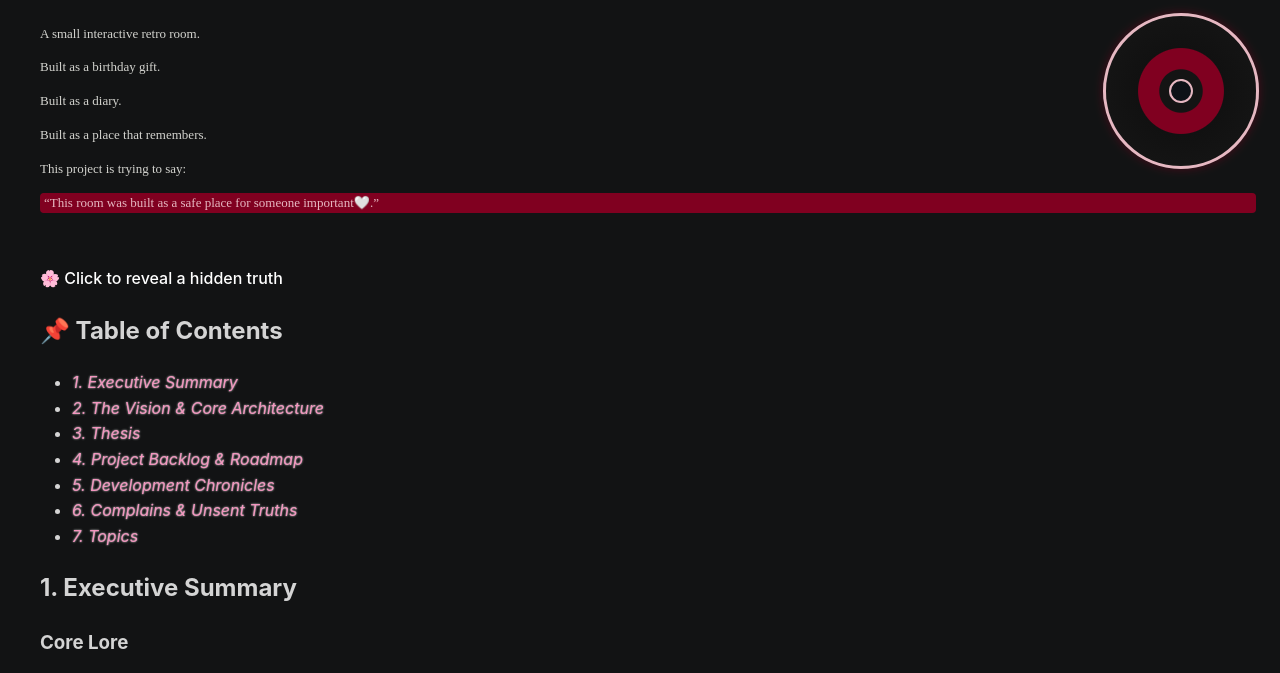
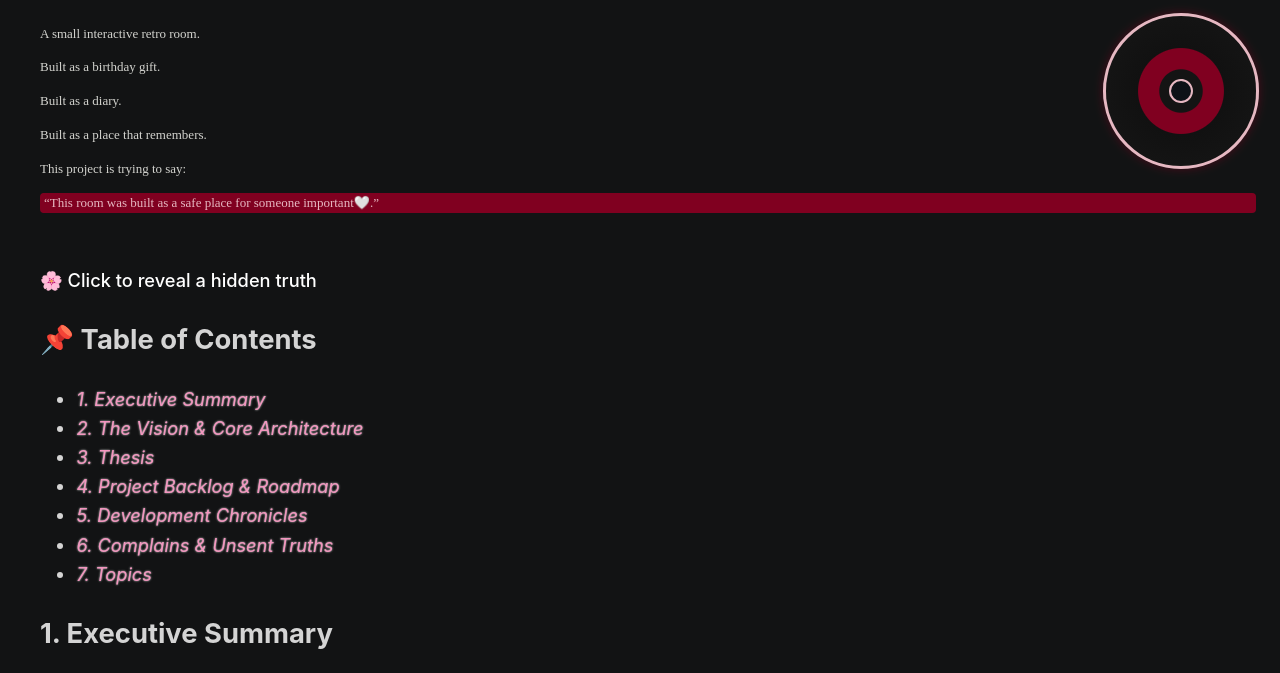
Before and after one commit to Omar-DataSci/Dairy, a plain HTML site: page index.html in a window 1280 px wide. Shown: the part 114-787 px from the top of the page. Drawn offline with Linux system fonts and the light colour scheme; files whose address does not match are found by name.

Commit message:
Day 40 - Fix the text size

```diff
--- a/README-style.css
+++ b/README-style.css
@@ -29,13 +29,12 @@ body {
     color: #d4d4d4 !important;
     font-family: -apple-system, BlinkMacSystemFont, "Segoe UI", Roboto, Helvetica, Arial, sans-serif;
     padding: 20px;
-    /* font-size: 2vw; */
+    font-size: clamp(15px, 0.8vw + 0.5rem, 19px);
     max-width: 100dvw;
     margin: 0 0 0 20px;
     line-height: 1.6;
     overflow-x: hidden;
     white-space: normal;
-
 
 }
 body::selection {
```
